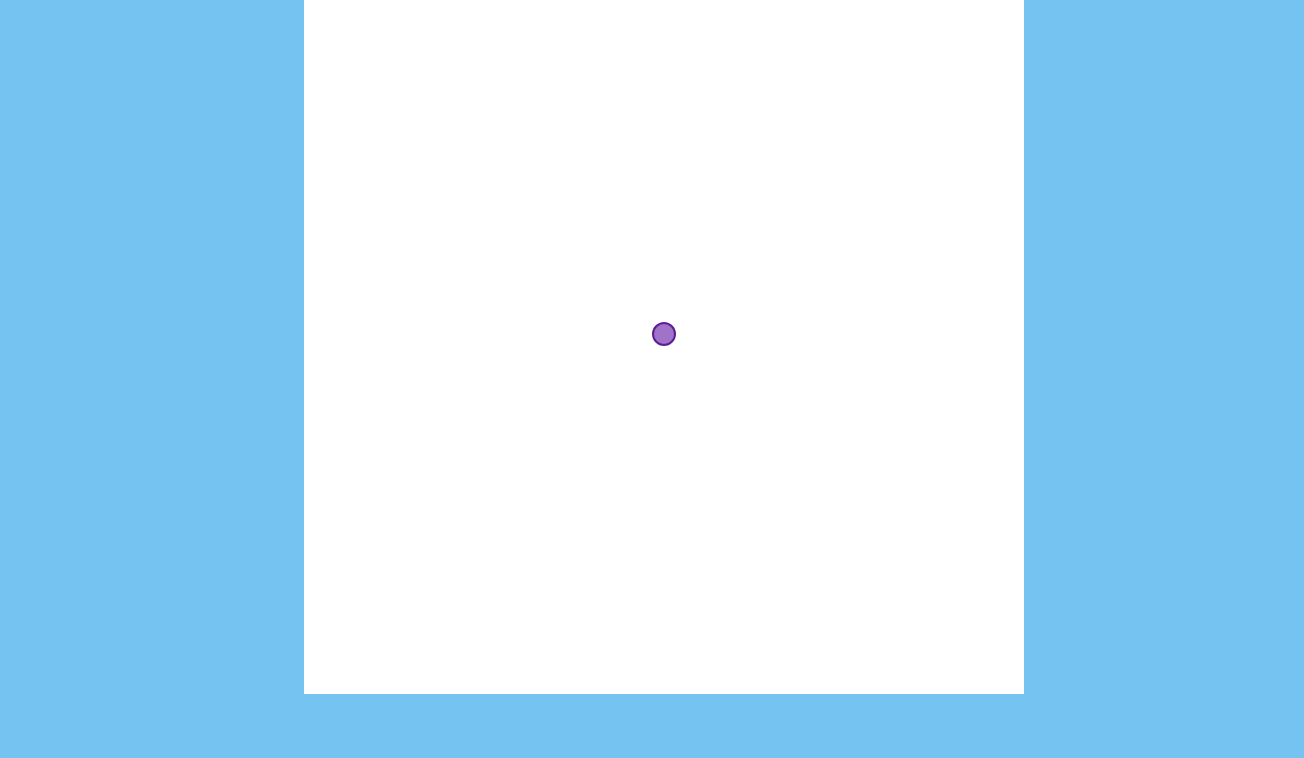
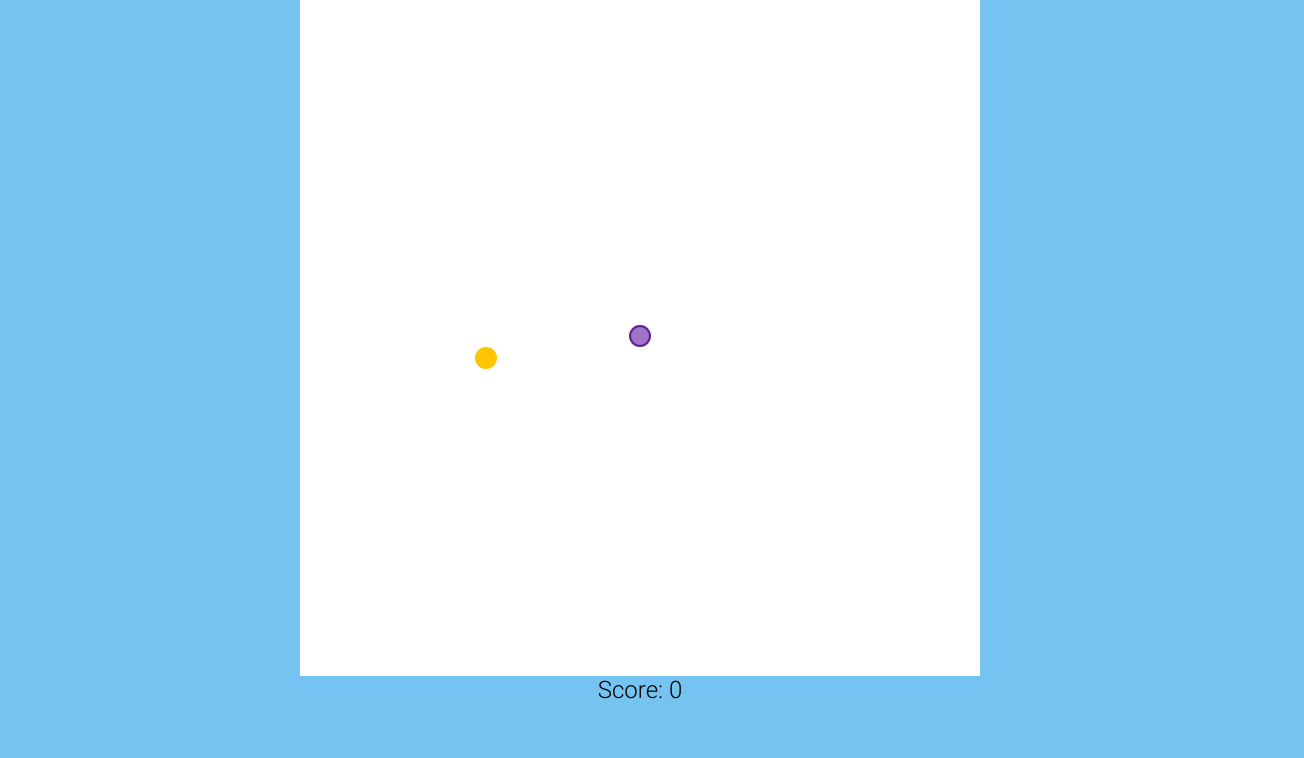
Before and after one commit to agu101/js-snake, a plain HTML site: page index.html in a window 1280 px wide. Shown: the part 90-848 px from the top of the page, 1304 px wide, since content can reach past the window. After the commit the page ends 800 px from the top, so only its background shows below. Drawn offline with Linux system fonts and the light colour scheme.

Commit message:
game is playable

```diff
--- a/index.html
+++ b/index.html
@@ -11,7 +11,10 @@
 
 <body>
     <!-- Board for snake game -->
-    <div id="board"></div>
+    <h1>SNAKE</h1>
+    <div id="board">
+    </div>
+    <div id="score"></div>
 </body>
 
 </html>
--- a/snake.js
+++ b/snake.js
@@ -1,14 +1,15 @@
 /* game constants */
-const SNAKE_SPEED = 10;
+let SNAKE_SPEED = 10;
 const board = document.getElementById('board');
+const score = document.getElementById('score');
 
 /* game elements */
-const snake = [{ x: 16, y: 16 }];
+let snake = [{ x: 16, y: 16 }];
 let vx = 0;
 let vy = 0;
 
 let bubble = { x: 1, y: 1 };
-
+newBubblePos();
 
 /* sets up game loop */
 let lastRender = 0;
@@ -16,17 +17,24 @@ let lastRender = 0;
 window.requestAnimationFrame(main);
 
 function main(time) {
-    window.requestAnimationFrame(main)
+    /* checks for game end */
+    if (gameEnd()) {
+        if (confirm("You lost! Start over?")) {
+            window.location.reload();
+        }
+        return;
+    }
+
+    window.requestAnimationFrame(main);
+    /* if time between render is too small, skip to next call*/
     let timeElapsed = (time - lastRender) / 1000;
-    /* if time between render is too small, skip to next call*/
     if (timeElapsed < (1 / SNAKE_SPEED)) {
         return;
     }
+    lastRender = time;
 
     update();
     render(board);
-
-    lastRender = time;
 }
 
 /* takes in user arrow key input */
@@ -52,14 +60,36 @@ function update() {
     /* updates snake position */
     let head = { x: snake[0].x + vx, y: snake[0].y + vy };
     snake.unshift(head);
-    /* grows snake if on food */
+    /* grows snake if on bubble */
     if (snake[0].x === bubble.x && snake[0].y === bubble.y) {
-        bubble.x = Math.floor(Math.random() * Math.floor(30)) + 1;
-        bubble.y = Math.floor(Math.random() * Math.floor(30)) + 1;
+        newBubblePos();
     } else {
         snake.pop();
     }
+    /* speed ramp */
+    SNAKE_SPEED = Math.log(snake.length) + 5;
+}
 
+/* finds a new position for the bubble so its not on the snake */
+function newBubblePos() {
+    let onSnake = true;
+    while (onSnake) {
+        bubble.x = Math.floor(Math.random() * Math.floor(31)) + 1;
+        bubble.y = Math.floor(Math.random() * Math.floor(31)) + 1;
+        if (!isOnSnake()) {
+            onSnake = false;
+        }
+    }
+}
+
+/* checks if bubble is spawned on snake */
+function isOnSnake() {
+    for (let i = 0; i < snake.length; i++) {
+        if (bubble.x === snake[i].x && bubble.y === snake[i].y) {
+            return true;
+        }
+    }
+    return false;
 }
 
 /* renders graphics each loop */
@@ -81,4 +111,22 @@ function render(board) {
     bub.style.gridRowStart = bubble.y;
     bub.classList.add('bubble');
     board.appendChild(bub);
+
+    /* updates score */
+    score.textContent = `Score: ${snake.length - 1}`;
 }
+
+/* checks for end-conditions */
+function gameEnd() {
+    /* has snake head collided with the body */
+    for (let i = 1; i < snake.length; i++) {
+        if (snake[0].x === snake[i].x && snake[0].y === snake[i].y) {
+            return true;
+        }
+    }
+    /* check if wall hit */
+    if (snake[0].x < 1 || snake[0].x > 31 || snake[0].y < 1 || snake[0].y > 31) {
+        return true;
+    }
+    return false;
+}
--- a/styles.css
+++ b/styles.css
@@ -1,22 +1,32 @@
+@import url('https://fonts.googleapis.com/css2?family=Roboto:wght@300&display=swap');
 /* general body style */
 body {
+    font-family: 'Roboto', sans-serif;
     height: 100vh;
     width: 100vw;
     display: flex;
+    flex-direction: column;
+    margin: 0;
+    padding: 0;
     justify-content: center;
     align-items: center;
-    margin: 3vh;
     background-color: rgb(116, 195, 240);
+    overflow: hidden;
 }
 
 /* game board */
 #board {
     background-color: white;
-    width: 90vmin;
-    height: 90vmin;
+    width: 85vmin;
+    height: 85vmin;
     display: grid;
     grid-template-columns: repeat(31, 1fr);
     grid-template-rows: repeat(31, 1fr);
+}
+
+/* score */
+#score {
+    font-size: 3vh;
 }
 
 /* snake */
@@ -28,7 +38,7 @@ body {
 
 /* bubble */
 .bubble {
-    background-color: red;
-    border: .25vmin solid rgb(255, 255, 255);
-    border-radius: 100%;
+    background-color: rgb(255, 196, 0);
+    border: 0 solid rgb(255, 255, 255);
+    border-radius: 50%;
 }
```
